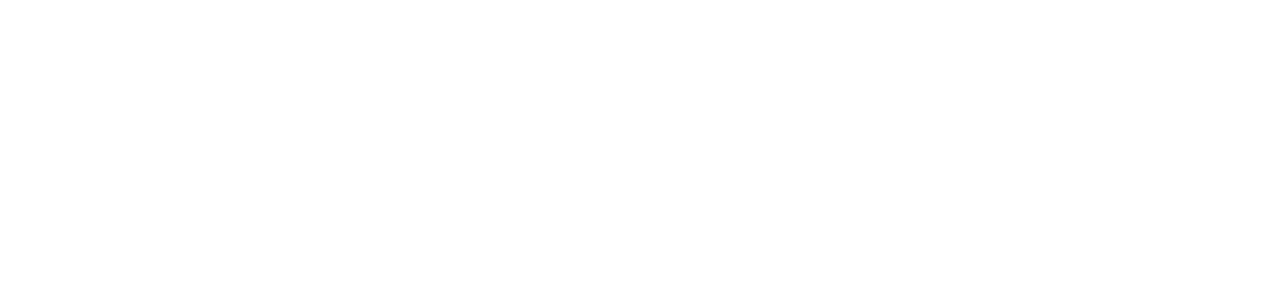
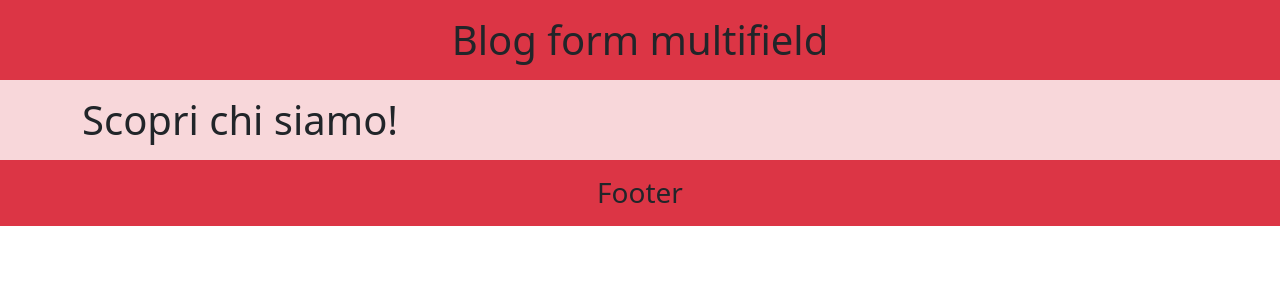
Before and after one commit to NiccoloDiDomenico/react-router, a React (Vite) app: page /AboutUs in a window 1280 px wide. Shown: the top 300 px of the page. Built offline with nearby package versions, Linux system fonts and the light colour scheme.

Commit message:
feat: defines 3 pages

```diff
--- a/src/App.jsx
+++ b/src/App.jsx
@@ -1,7 +1,22 @@
+import { BrowserRouter, Route, Routes } from "react-router-dom"
+import AppLayout from "./components/AppLayout"
+import Homepage from "./components/Homepage"
+import AboutUs from "./components/AboutUs"
+import BlogPage from "./components/BlogPage"
 
 
 function App() {
-
+  return (
+    <BrowserRouter>
+      <Routes>
+        <Route element={<AppLayout />} >
+          <Route path="/" element={<Homepage />} ></Route>
+          <Route path="/BlogPage" element={<BlogPage />} ></Route>
+          <Route path="/AboutUs" element={<AboutUs />} ></Route>
+        </Route>
+      </Routes>
+    </BrowserRouter>
+  )
 }
 
 export default App
--- a/src/components/AboutUs.jsx
+++ b/src/components/AboutUs.jsx
@@ -2,7 +2,12 @@
 
 function AboutUs() {
     return (
-        <h1>Scopri chi siamo!</h1>
+        <main className='bg-danger-subtle'>
+            {/* About Us section */}
+            <section className="container">
+                <h1 className="py-3 m-0">Scopri chi siamo!</h1>
+            </section>
+        </main>
     )
 }
 
--- a/src/components/AppLayout.jsx
+++ b/src/components/AppLayout.jsx
@@ -3,15 +3,16 @@
 
 function AppLayout() {
     return (
-        <header>
-            <h1>Header</h1>
-        </header>
-
-        <Outlet />
-
-        <footer>
-            <h3>Footer</h3>
-        </footer>
+        <>
+            <header className='bg-danger'>
+                {/* Title */}
+                <h1 className='text-center py-3 m-0'>Blog form multifield</h1>
+            </header>
+            <Outlet></Outlet>
+            <footer className="bg-danger">
+                <h3 className="text-center py-3 m-0">Footer</h3>
+            </footer>
+        </>
     )
 }
 
--- a/src/components/BlogPage.jsx
+++ b/src/components/BlogPage.jsx
@@ -1,6 +1,6 @@
 import axios from 'axios'
 import { useState, useEffect } from 'react'
-import PostCard from `./PostCard`
+import PostCard from "./PostCard"
 
 const initialFormData = {
     id: "",
@@ -71,11 +71,6 @@
 
     return (
         <>
-            <header className='bg-danger'>
-                {/* Title */}
-                <h1 className='text-center py-3 m-0'>Blog form multifield</h1>
-            </header>
-
             <main className='bg-danger-subtle'>
                 {/* Filter section */}
                 <section className='container py-4'>
--- a/src/components/Homepage.jsx
+++ b/src/components/Homepage.jsx
@@ -2,7 +2,12 @@
 
 function Homepage() {
     return (
-        <h1>Sei nella home del blog!</h1>
+        <main className='bg-danger-subtle'>
+            {/* Homepage section */}
+            <section className="container">
+                <h1 className="py-3 m-0">Sei nella home del blog!</h1>
+            </section>
+        </main>
     )
 }
 
```
